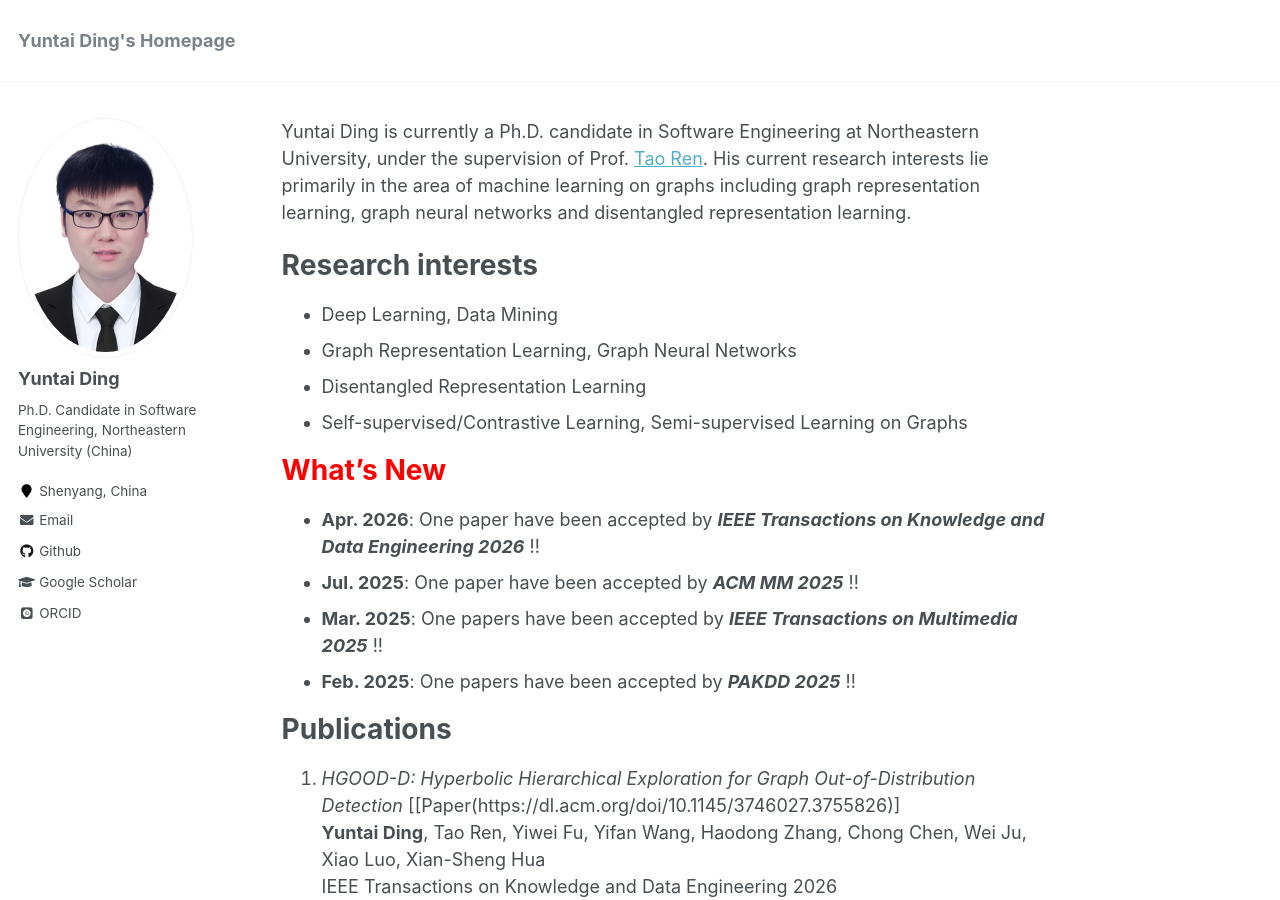
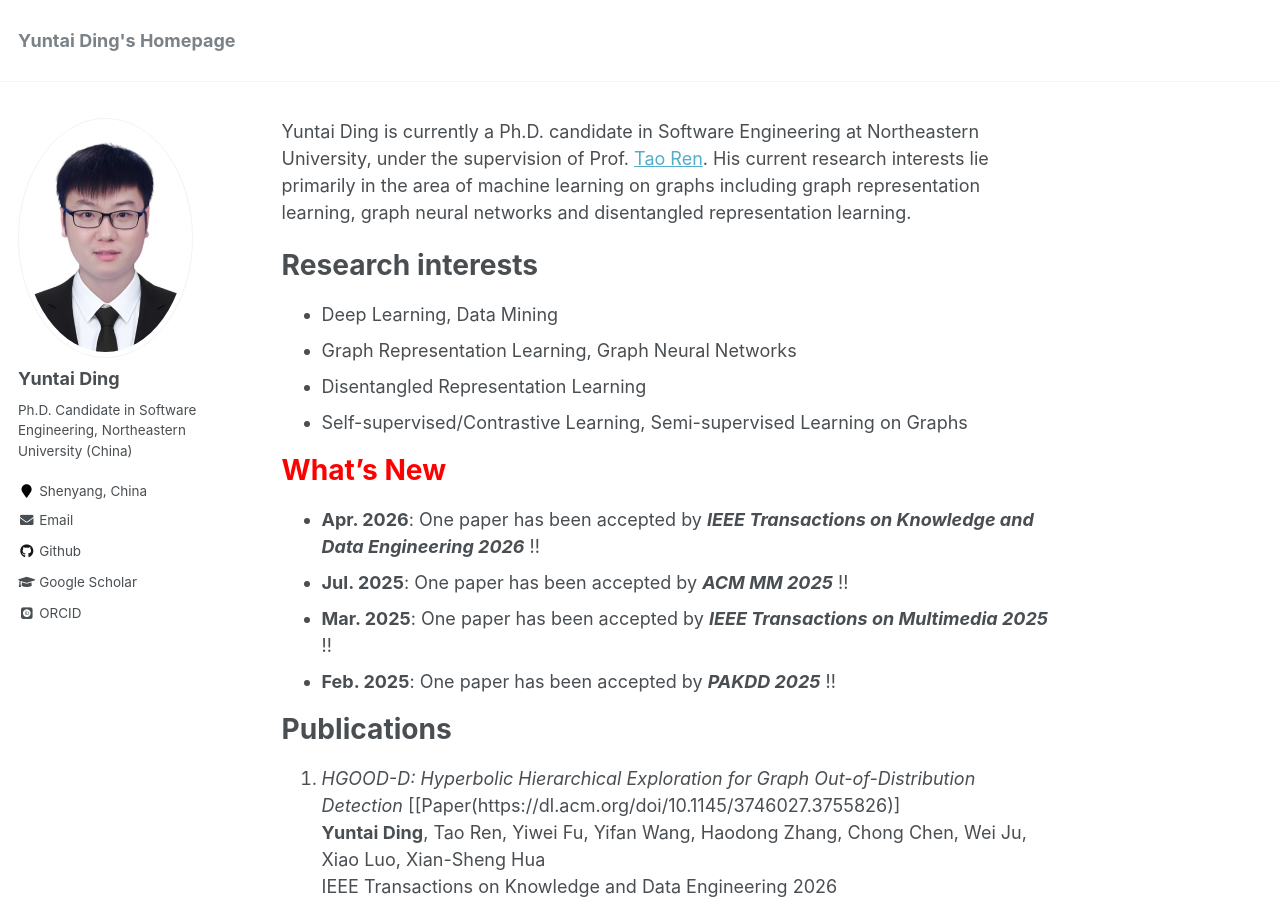
Before and after one commit to BBDing-DYT/BBDing-DYT.github.io, a Jekyll site: the page built from _pages/about.md, in a window 1280 px wide and 900 px high. Built offline with Jekyll 4.4.1, drawn with Linux system fonts in a browser that asks for light colours; some web fonts are replaced.

Commit message:
Update about.md

```diff
--- a/_pages/about.md
+++ b/_pages/about.md
@@ -18,10 +18,10 @@ Research interests
 
 <span style="color:red">What’s New</span>
 =====
-* **Apr. 2026**: One paper have been accepted by ***IEEE Transactions on Knowledge and Data Engineering 2026*** !!
-* **Jul. 2025**: One paper have been accepted by ***ACM MM 2025*** !!
-* **Mar. 2025**: One papers have been accepted by ***IEEE Transactions on Multimedia 2025*** !!
-* **Feb. 2025**: One papers have been accepted by ***PAKDD 2025*** !!
+* **Apr. 2026**: One paper has been accepted by ***IEEE Transactions on Knowledge and Data Engineering 2026*** !!
+* **Jul. 2025**: One paper has been accepted by ***ACM MM 2025*** !!
+* **Mar. 2025**: One paper has been accepted by ***IEEE Transactions on Multimedia 2025*** !!
+* **Feb. 2025**: One paper has been accepted by ***PAKDD 2025*** !!
 
 Publications
 =====
```
